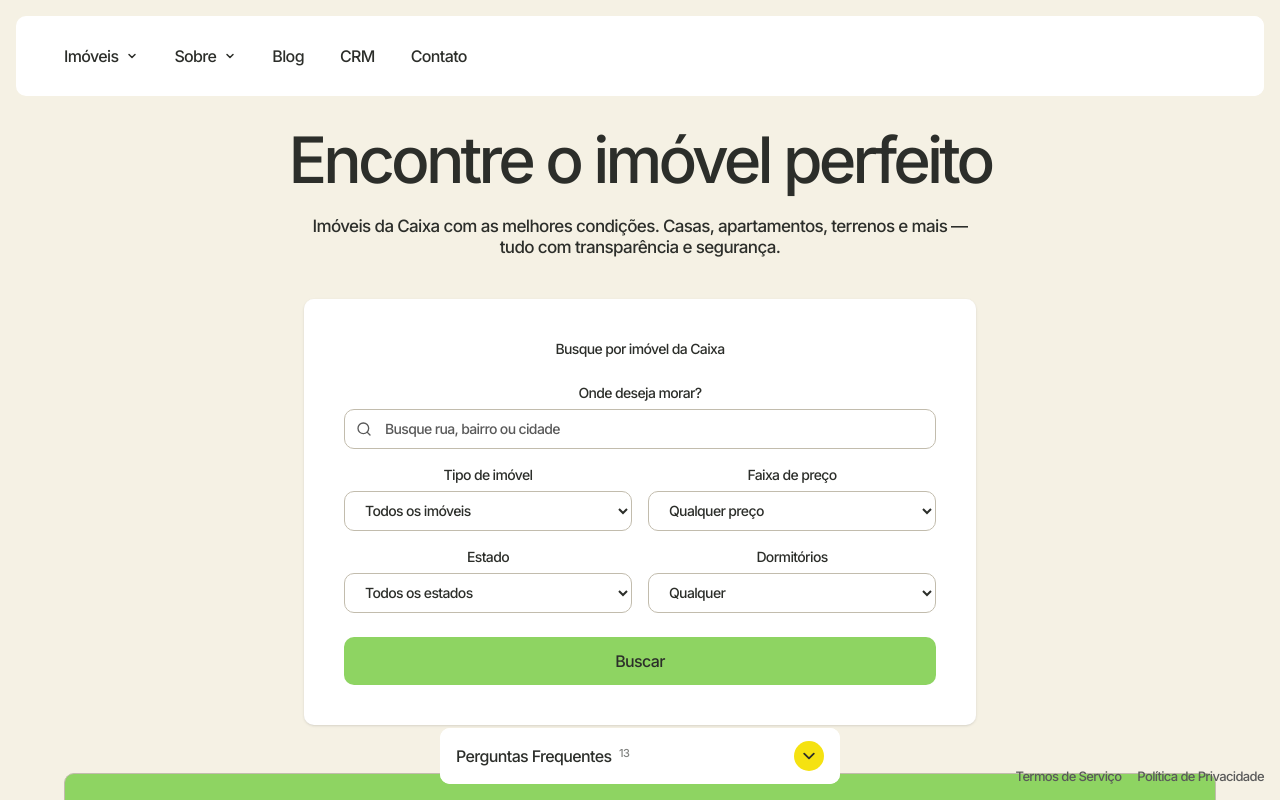
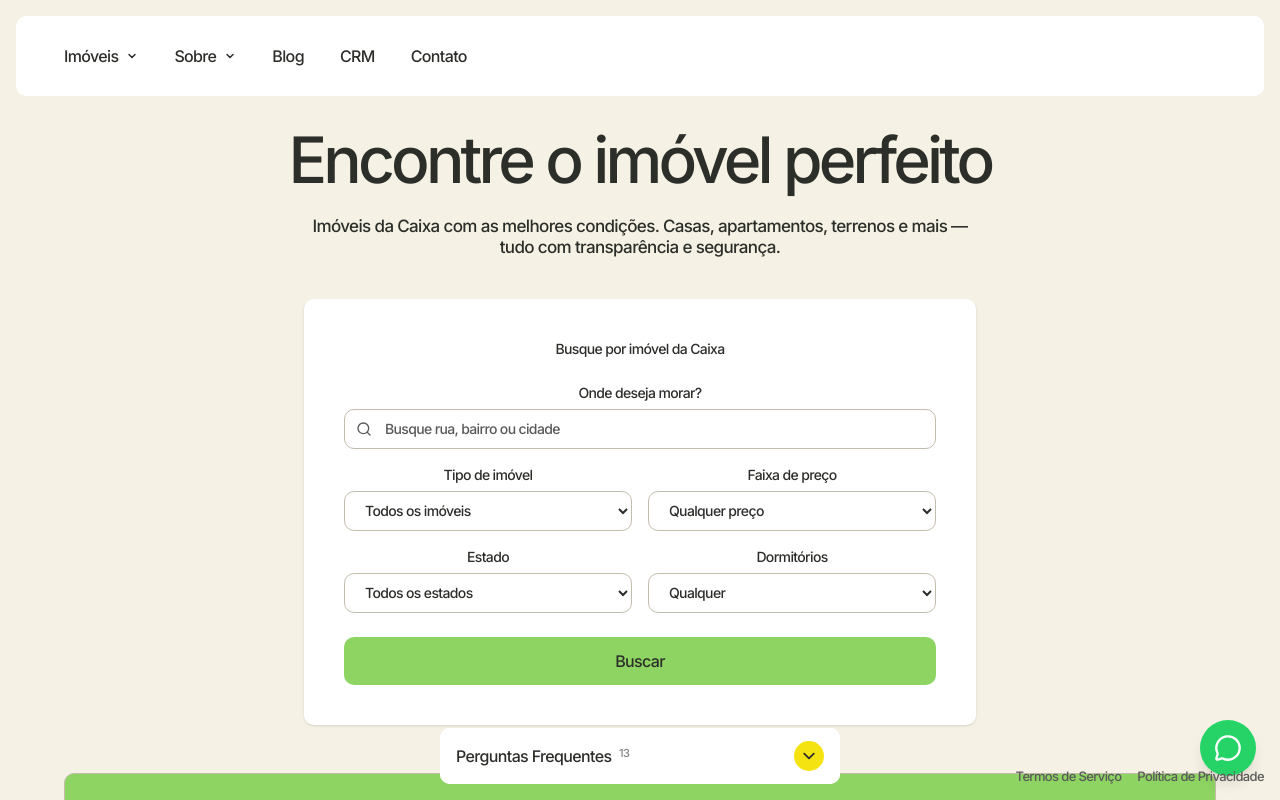
Before and after one commit to MTconnect-BR/imobiliario, a Next.js app: page / in a window 1280 px wide. Shown: the top 800 px of the page. Built offline with nearby package versions, Linux system fonts and the light colour scheme.

Commit message:
feat: add WhatsApp floating button on all pages except CRM, auth, and contact

```diff
--- a/components/chrome-wrapper.tsx
+++ b/components/chrome-wrapper.tsx
@@ -3,28 +3,28 @@
 import { usePathname } from "next/navigation";
 import dynamic from "next/dynamic";
 import { SiteFooter } from "@/components/site-footer";
+import { WhatsAppButton } from "@/components/whatsapp-button";
 
 const MindMarketMenu = dynamic(
   () => import("@/components/mindmarket-menu").then((m) => m.MindMarketMenu),
-  { ssr: true }
+  { ssr: true },
 );
 
-const FAQPanel = dynamic(
-  () => import("@/components/faq-panel").then((m) => m.FAQPanel),
-  { ssr: true }
-);
+const FAQPanel = dynamic(() => import("@/components/faq-panel").then((m) => m.FAQPanel), {
+  ssr: true,
+});
 
-const PageTransition = dynamic(
-  () => import("@/components/page-transition").then((m) => m.PageTransition)
+const PageTransition = dynamic(() =>
+  import("@/components/page-transition").then((m) => m.PageTransition),
 );
 
 const HIDDEN_CHROME_ROUTES = ["/crm", "/auth"];
+const HIDDEN_WHATSAPP_ROUTES = ["/crm", "/auth", "/contato"];
 
 export function ChromeWrapper({ children }: { children: React.ReactNode }) {
   const pathname = usePathname();
-  const hideChrome = HIDDEN_CHROME_ROUTES.some((route) =>
-    pathname.startsWith(route)
-  );
+  const hideChrome = HIDDEN_CHROME_ROUTES.some((route) => pathname.startsWith(route));
+  const hideWhatsApp = HIDDEN_WHATSAPP_ROUTES.some((route) => pathname.startsWith(route));
 
   return (
     <>
@@ -32,6 +32,7 @@
       {hideChrome ? children : <PageTransition>{children}</PageTransition>}
       {!hideChrome && <FAQPanel />}
       {!hideChrome && <SiteFooter />}
+      {!hideWhatsApp && <WhatsAppButton />}
     </>
   );
 }
--- /dev/null
+++ b/components/whatsapp-button.tsx
@@ -0,0 +1,16 @@
+"use client";
+
+import Link from "next/link";
+import { MessageCircle } from "lucide-react";
+
+export function WhatsAppButton() {
+  return (
+    <Link
+      href="/contato"
+      className="fixed bottom-6 right-6 z-50 flex h-14 w-14 items-center justify-center rounded-full bg-[#25D366] text-white shadow-lg transition-all duration-300 hover:scale-110 hover:bg-[#20ba5a] hover:shadow-xl"
+      aria-label="Fale Conosco"
+    >
+      <MessageCircle className="h-7 w-7" />
+    </Link>
+  );
+}
```
